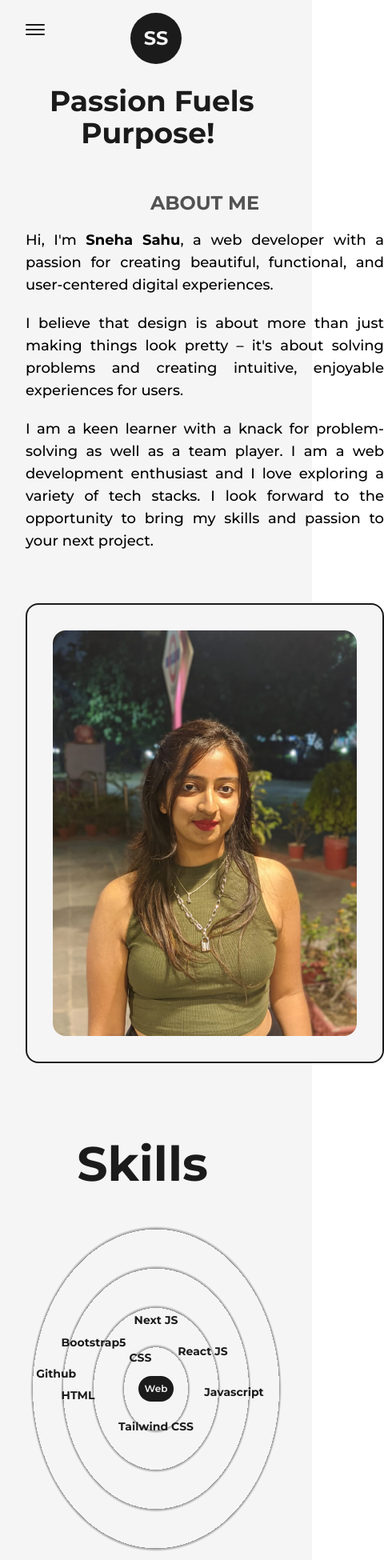
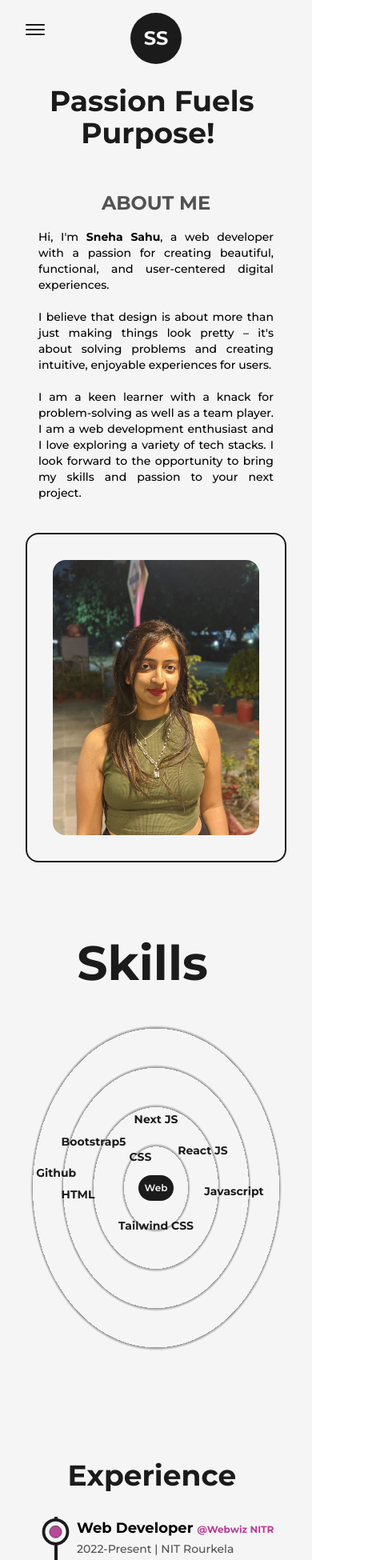
Before and after one commit to SnehaSahu17/Sneha-Sahu, a Next.js app: page /about in a window 390 px wide. Shown: the top 1950 px of the page at 80% size, 480 px wide, since content can reach past the window. Built offline with nearby package versions, Linux system fonts and the light colour scheme.

Commit message:
responsive

```diff
--- a/package.json
+++ b/package.json
@@ -18,7 +18,8 @@
     "react-easy-swipe": "^0.0.23",
     "react-icons": "^4.8.0",
     "react-multi-carousel": "^2.8.3",
-    "react-swipe": "^6.0.4"
+    "react-swipe": "^6.0.4",
+    "tailwind-scrollbar-hide": "^1.1.7"
   },
   "devDependencies": {
     "autoprefixer": "^10.4.14",
--- a/src/components/Education.js
+++ b/src/components/Education.js
@@ -34,8 +34,8 @@ const Education = () => {
   });
   return (
     <div className="my-32">
-      <AnimatedText text="Education" className="mb-20 !text-8xl !mt-20 lg:!text-7xl sm:!text-6xl xs:!text-4xl sm:mb-8" />
-      <div ref={ref} className="w-[75%] mx-auto relative ">
+      <AnimatedText text="Education" className="mb-20 !text-8xl !md:ml-0 lg:!text-7xl sm:!text-6xl xs:!text-4xl sm:mb-8" />
+      <div ref={ref} className="w-[75%] mx-auto md:ml-0 relative ">
       <motion.div
           style={{ scaleY: scrollYProgress }}
           className="absolute left-9 top-0 w-[4px] h-full bg-dark dark:bg-primaryDark origin-top"
--- a/src/components/Experience.js
+++ b/src/components/Experience.js
@@ -9,8 +9,8 @@ const Details = ({position,company,time,address,work}) => {
         <li ref={ref} className='my-8 first:mt-0 last:mb-0 w-[75%] mx-auto flex flex-col items-center justify-between md:w-full'>
             <LiIcon reference={ref}/>
             <motion.div initial={{y:50}} whileInView={{y:0}} transition={{duration:0.5, type:"spring"}} >
-                <h3 className='capitalize text-2xl font-bold dark:text-light sm:text-xl xs:text-lg'>{position}&nbsp;<a href="#" className='text-primary capitalize dark:text-primaryDark '>@{company}</a></h3>
-                <span className='capitalize font-medium text-dark/75 dark:text-light/75 xs:text-sm'>
+                <h3 className='capitalize text-2xl font-bold dark:text-light sm:text-lg'>{position}&nbsp;<a href="#" className='text-primary capitalize dark:text-primaryDark sm:text-xs'>@{company}</a></h3>
+                <span className='capitalize font-medium text-dark/75 dark:text-light/75 sm:text-sm'>
                     {time} | {address}
                 </span>
                 <p className='font-medium w-[90%] dark:text-light md:text-sm'>{work}</p>
@@ -28,10 +28,11 @@ const Experience = () => {
     )
   return (
     <div className='my-32'>
-         <AnimatedText text="Experience" className="mb-20 !text-8xl !mt-20 lg:!text-7xl sm:!text-6xl xs:!text-4xl sm:mb-8" />
-        <div ref={ref } className='w-[75%] mx-auto relative lg:w-[90%] md:w-full'>
+         <AnimatedText text="Experience" className="mb-20 !md:ml-0 !text-8xl  lg:!text-7xl sm:!text-6xl xs:!text-4xl sm:mb-8" />
+        <div ref={ref } className='w-[75%] md:ml-0
+        mx-auto relative lg:w-[82%] '>
             <motion.div style={{scaleY:scrollYProgress }} className='absolute left-9 top-0 w-[4px] h-full bg-dark dark:bg-primaryDark origin-top'/>
-            <ul className='w-full flex flex-col items-start justify-between ml-4 md:ml-16 sm:ml-14 '>
+            <ul className='w-full flex flex-col items-start justify-between ml-4 md:ml-16  '>
                 <Details position="Web Developer" company="Webwiz NITR" time="2022-Present" address="NIT Rourkela" work="Technical member of the official web development club of my institute.Contributed in the making of various offcial websites for the insitute and hackathons.Mentored juniors in paving their way into web development. "/>
                 <Details position="Student Mentor" company="Institute Counselling Services(ICS)" time="2022-Present" address="NIT Rourkela" work="Helping juniors bridge the gap between academic and personal life.Conducted various interactive sessions on academic excellance and mental health."/>
                 <Details position="Organiser" company="HackNITR Hackathon" time="May 2022-Jan 2023" address="NIT Rourkela" work="Worked on a sponsorship team of HackNITR, the largest student‐run Hackathon, where we interact and convince different companies to sponsor our event. "/>
--- a/src/components/HireMe.js
+++ b/src/components/HireMe.js
@@ -8,7 +8,7 @@ import Image from 'next/image'
 
 const HireMe = () => {
   return (
-    <div className='fixed right-4 bottom-4 flex items-center justify-center overflow-hidden md:-right-16 md:left-auto md:-top-12 md:bottom-auto  lg:top-[70%] xl:top-[75%]'>
+    <div className='fixed right-4 bottom-4 flex items-center justify-center overflow-hidden md:-right-16 md:left-auto md:-top-12 md:bottom-auto  lg:top-[70%] xl:top-[75%] 2xl:top-[65%]'>
         <div className='w-80 h-auto flex items-center justify-center relative md:w-56'>
             <CircularText className={"fill-dark dark:fill-light animate-pulse "}/>
             <Link href="mailto:s.sneha1712@gmail.com" className='flex items-center justify-center absolute
--- a/src/pages/about.js
+++ b/src/pages/about.js
@@ -20,10 +20,10 @@ const about = () => {
       <main className="w-full flex flex-col items-center justify-center ">
         <Layout className="pt-16 dark:text-light ">
           <AnimatedText text="Passion Fuels Purpose! " className="mb-10 lg:!text-7xl sm:!text-6xl xs:!text-4xl sm:mb-8" />
-          <div className="grid w-full grid-cols-8 gap-16 ">
-            <div className="col-span-5 md:col-span-4 sm:col-span-8 flex flex-col items-start text-xl lg:text-lg sm:mt-5 md:text-justify justify-start mt-14">
+          <div className="w-full grid grid-cols-8 sm:gap-0 gap-16  ">
+            <div className="col-span-5 sm:col-span-8  px-4 flex flex-col items-start sm:text-sm text-xl sm:mt-5 sm:text-justify justify-start mt-14">
               <h2
-                className="mb-4 text-2xl  font-bold uppercase text-dark/75 sm:mx-auto
+                className="mb-4 text-2xl  font-bold uppercase text-dark/75 md:mx-auto
             "
               >
                 about me
@@ -38,7 +38,7 @@ const about = () => {
                 pretty – it's about solving problems and creating intuitive,
                 enjoyable experiences for users.{" "}
               </p>
-              <p className="font-medium">
+              <p className="font-medium ">
               I am a keen learner with a knack for problem-solving as well as a team player.
                I am a web development enthusiast and I love exploring a variety of tech stacks. I look
                 forward to the opportunity to bring my skills and passion to
@@ -46,7 +46,7 @@ const about = () => {
               </p>
             </div>
 
-            <div className="col-span-3 sm:col-span-8 md:col-span-4 relative rounded-2xl h-max border-2 border-solid border-dark bg-light dark:border-light dark:bg-dark p-8 sm:mt-0 md:mt-[50%] lg:mt-8 xl:mt-0 2xl:-mt-2">
+             <div className="col-span-3 sm:col-span-8 md:col-span-4 relative rounded-2xl h-max border-2 border-solid w-full border-dark bg-light dark:border-light dark:bg-dark p-8 sm:mt-10 md:mt-[50%] lg:mt-8 xl:mt-0 2xl:-mt-2">
                 <Image src={card} alt="sneha sahu" className="w-full h-auto rounded-2xl " priority
                 sizes="(max-width: 768px) 100vw
                         (max-width: 1200px) 50vw
@@ -54,8 +54,9 @@ const about = () => {
             </div>
           </div>
           <Skills/>
+
           <Experience/>
-          <Education/>
+           <Education/>
         </Layout >
       </main>
     </>
--- a/tailwind.config.js
+++ b/tailwind.config.js
@@ -66,5 +66,7 @@ module.exports = {
     // => @media (max-width: 479px) { ... }
     },
   },
-  plugins: [],
+  plugins: [
+    require('tailwind-scrollbar-hide')
+  ],
 };
```
Also changed, not shown: 1 other file (tests, documents, lock files or other folders).
